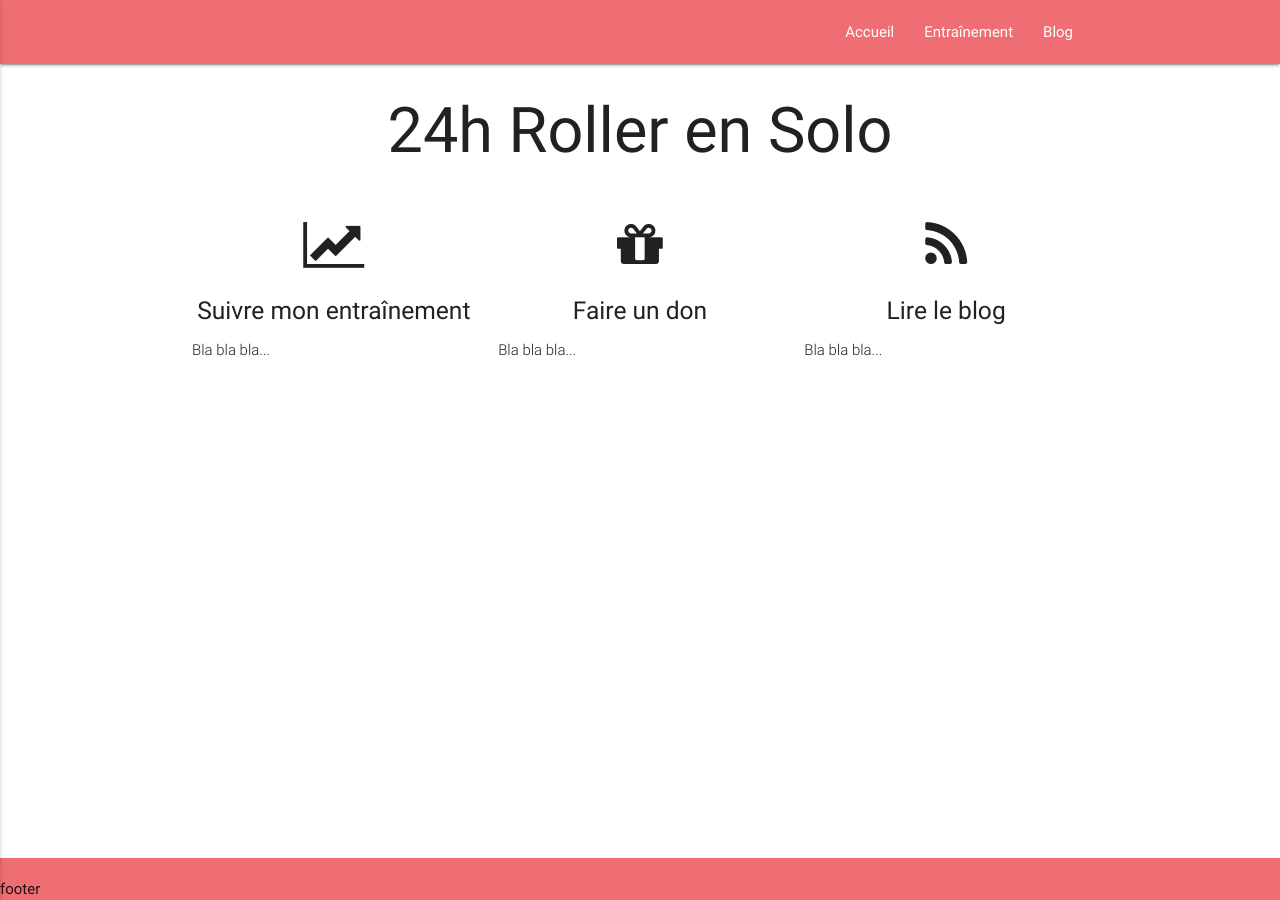
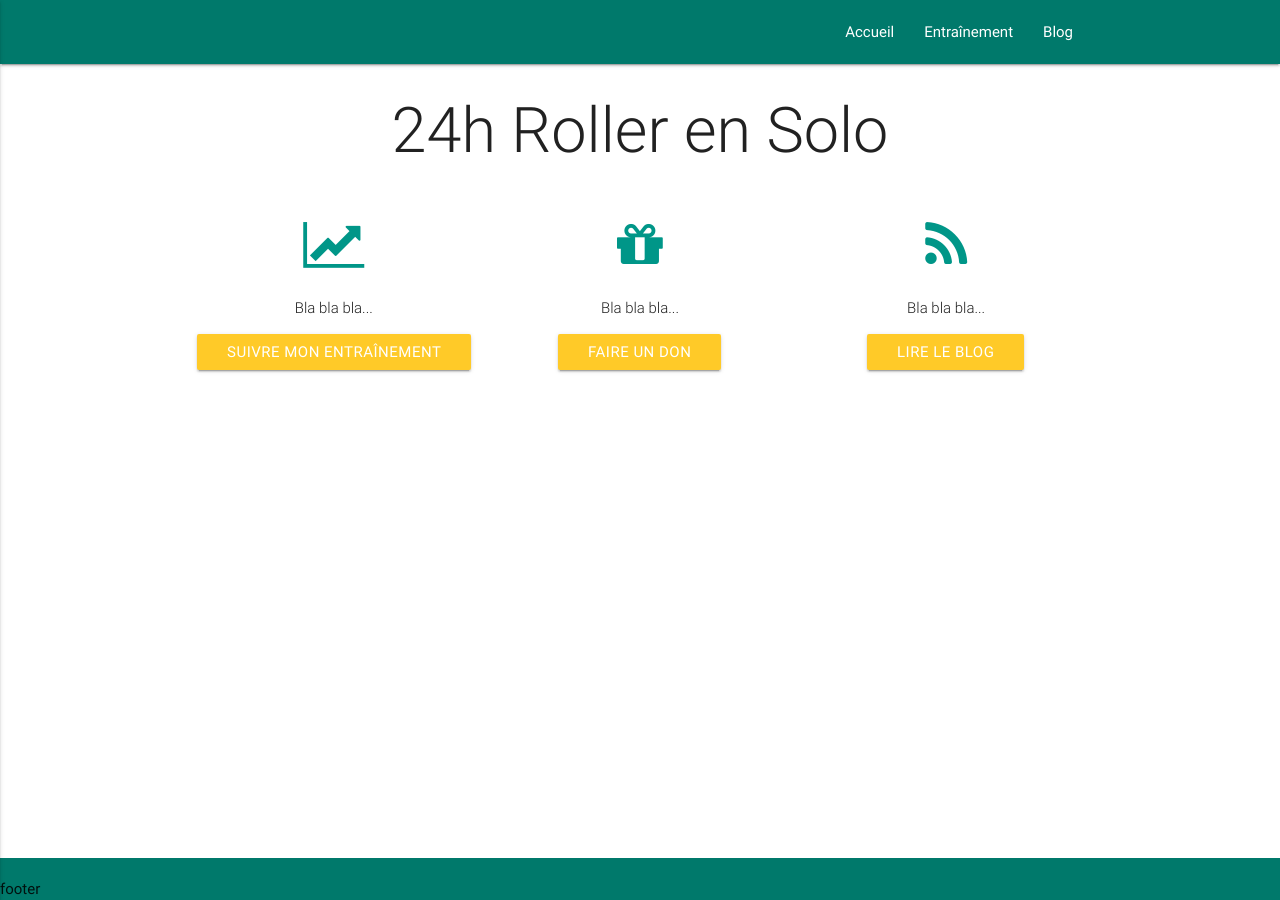
Before and after one commit to 24hRollerSolo/24hRollerSolo.github.io, a Jekyll site: the page built from index.html, in a window 1280 px wide. Built offline with Jekyll 4.4.1, drawn with Linux system fonts in a browser that asks for light colours.

Commit message:
New colors

```diff
--- a/_sass/components/_variables.scss
+++ b/_sass/components/_variables.scss
@@ -33,11 +33,11 @@
 // 1. Colors
 // ==========================================================================
 
-$primary-color: color("materialize-red", "lighten-2") !default;
+$primary-color: color("teal", "darken-2") !default;
 $primary-color-light: lighten($primary-color, 15%) !default;
 $primary-color-dark: darken($primary-color, 15%) !default;
 
-$secondary-color: color("teal", "lighten-1") !default;
+$secondary-color: color("amber", "lighten-1") !default;
 $success-color: color("green", "base") !default;
 $error-color: color("red", "base") !default;
 $link-color: color("light-blue", "darken-1") !default;
--- a/index.html
+++ b/index.html
@@ -2,33 +2,30 @@
 layout: default
 ---
 
-<h1 class="center">24h Roller en Solo</h1>
+<h1 class="light center">24h Roller en Solo</h1>
 
 <div class="row">
   <div class="col s12 m4">
-    <div class="icon-block">
-      <h2 class="center"><i class="fa fa-line-chart"></i></h2>
-      <h5 class="center">Suivre mon entraînement</h5>
-
+    <div class="center">
+      <h2 class="teal-text"><i class="fa fa-line-chart"></i></h2>
       <p class="light">Bla bla bla...</p>
+      <a href="/training" class="center waves-effect waves-light btn">Suivre mon entraînement</a>
     </div>
   </div>
 
   <div class="col s12 m4">
-    <div class="icon-block">
-      <h2 class="center"><i class="fa fa-gift"></i></h2>
-      <h5 class="center">Faire un don</h5>
-
+    <div class="center">
+      <h2 class="teal-text"><i class="fa fa-gift"></i></h2>
       <p class="light">Bla bla bla...</p>
+      <a href="http://www.alvarum.com/sebastienprunier" target="_blank" class="center waves-effect waves-light btn">Faire un don</a>
     </div>
   </div>
 
   <div class="col s12 m4">
-    <div class="icon-block">
-      <h2 class="center"><i class="fa fa-rss"></i></h2>
-      <h5 class="center">Lire le blog</h5>
-
+    <div class="center">
+      <h2 class="teal-text"><i class="fa fa-rss"></i></h2>
       <p class="light">Bla bla bla...</p>
+      <a href="/blog" class="center waves-effect waves-light btn">Lire le blog</a>
     </div>
   </div>
 </div>
```
